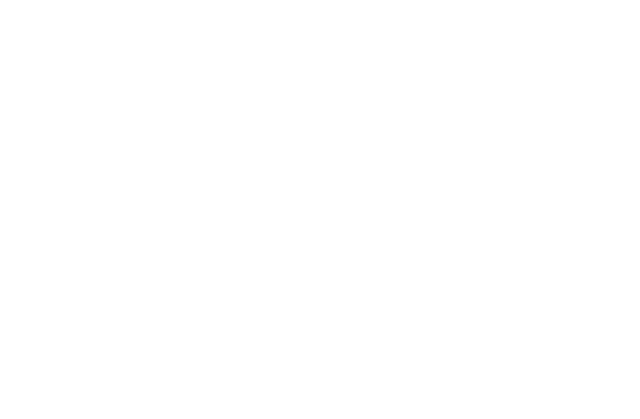
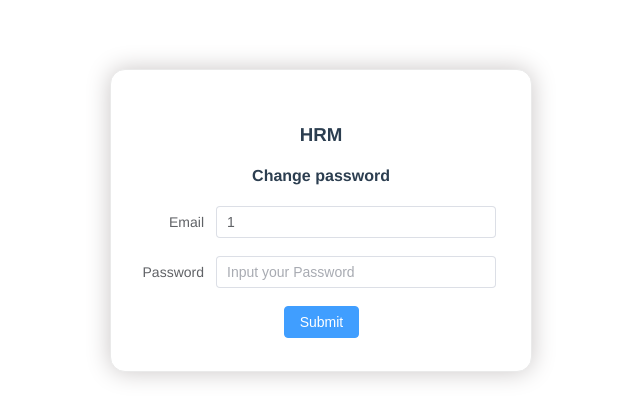
Before and after one commit to 632115505-701-JunZhang/Senior-project, a Vue app: page /resetpwd/1 in a window 1280 px wide. Before the commit this address had no page. Shown: the part 111-530 px from the top of the page, without its empty margins (319-959 px from the left). Built offline with nearby package versions, Linux system fonts and the light colour scheme.

Commit message:
add localstrage variable

```diff
--- a/src/router/index.js
+++ b/src/router/index.js
@@ -28,7 +28,11 @@ const routes = [
     name: "Fpwd",
     component: ForgetView,
   },
-  { path: "/resetpwd", name: "Restpwd", component: ResetView },
+  {
+    path: "/resetpwd/:email",
+    name: "Resetpwd",
+    component: ResetView,
+  },
 ];
 
 const router = createRouter({
--- a/src/views/ForgetView.vue
+++ b/src/views/ForgetView.vue
@@ -64,16 +64,19 @@ export default {
       },
     };
   },
-  method: {
+  methods: {
     //确认邮箱功能
 
     confirm() {
-      Axios.post("http://13.214.205.122:8080/existEmail", this.form3)
-
+      Axios.get(
+        "http://13.214.205.122:8080/existEmail?email=" + this.form3.email
+      )
         .then((res) => {
-          console.log(res);
           alert(res);
-          this.$router.push({ name: "Resetpwd" });
+          this.$router.push({
+            name: "Resetpwd",
+            params: { email: this.form3.email },
+          });
         })
         .catch((error) => {
           alert(error);
--- a/src/views/LoginView.vue
+++ b/src/views/LoginView.vue
@@ -85,12 +85,25 @@ export default {
       },
     };
   },
+
+  created() {
+    console.log(localStorage.getItem("token"));
+  },
   methods: {
     // 登录
     submitForm() {
       Axios.post("http://13.214.205.122:8080/login", this.form1)
         .then((res) => {
+          //转换字符串
+          let rowval = {
+            id: res.id,
+            email: res.email,
+            landlordid: res.landlord.id,
+            tenantid: res.tenant.id,
+          };
           this.$message.success(res.message);
+          //设置taken
+          localStorage.setItem("token", JSON.stringify(rowval));
           this.$router.push("/home");
         })
         .catch((error) => {
--- a/src/views/ResetView.vue
+++ b/src/views/ResetView.vue
@@ -8,6 +8,7 @@
         type="email"
         v-model="form.email"
         placeholder="Vertify your Email"
+        readonly
       ></el-input>
     </el-form-item>
     <!--输入确认密码-->
@@ -23,7 +24,7 @@
     <el-form-item>
       <el-row class="Button">
         &ensp;&ensp; &ensp;&ensp; &ensp; &ensp;&ensp;&ensp;
-        <el-button type="primary" @click="confirm">Confirm</el-button>
+        <el-button type="primary" @click="submit">Submit</el-button>
       </el-row>
     </el-form-item>
   </el-form>
@@ -56,12 +57,22 @@ export default {
       },
     };
   },
-  method: {
+  created() {
+    this.form.email = this.$route.params.email;
+  },
+  methods: {
     //确认邮箱功能
-    confirm() {
-      Axios.put("http://13.214.205.122:8080/resetPassword", this.form)
+    submit() {
+      Axios.post(
+        "http://13.214.205.122:8080/resetPassword?email=" +
+          this.form.email +
+          "&password=" +
+          this.form.password
+      )
         .then((res) => {
+          console.log(res);
           alert(res);
+          this.$router.push({ name: "Login" });
         })
         .catch((error) => {
           alert(error);
```
